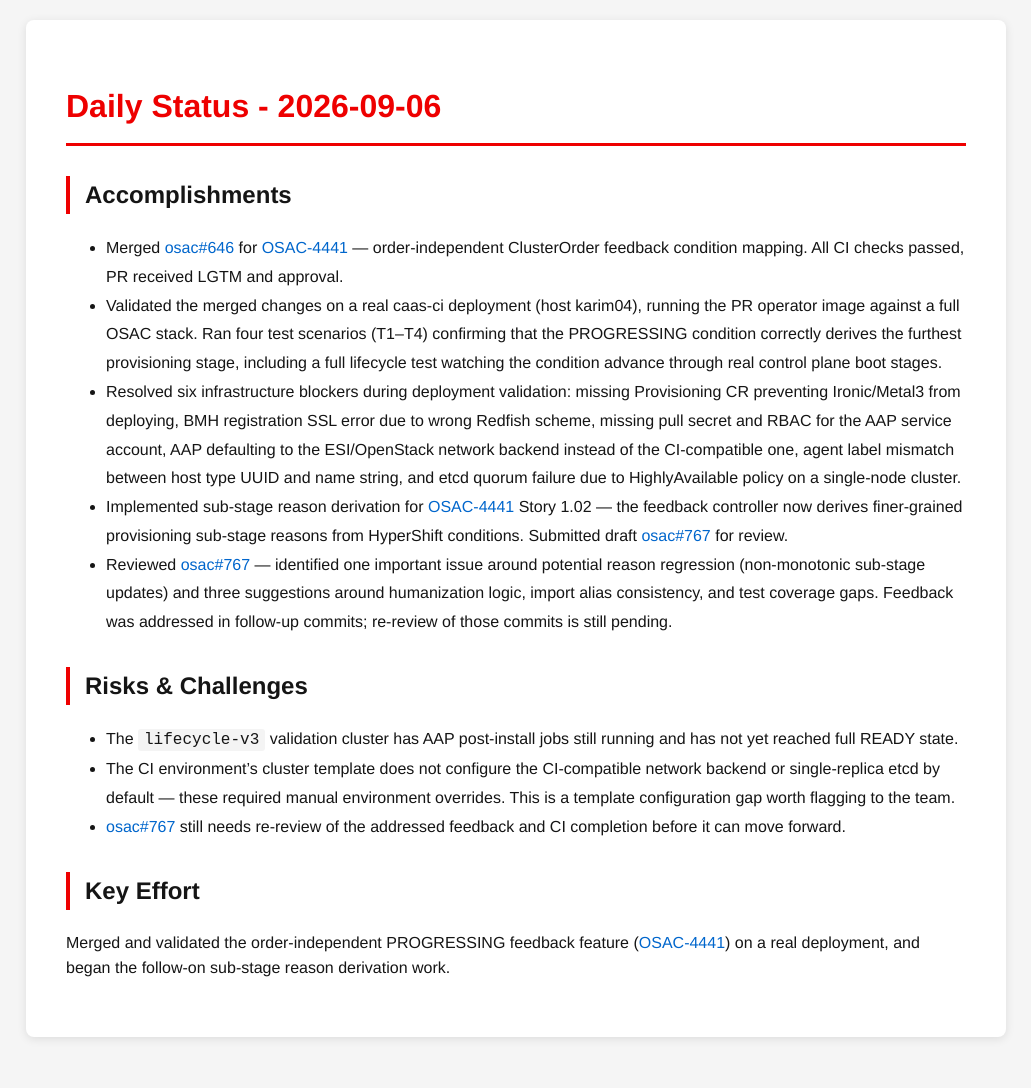
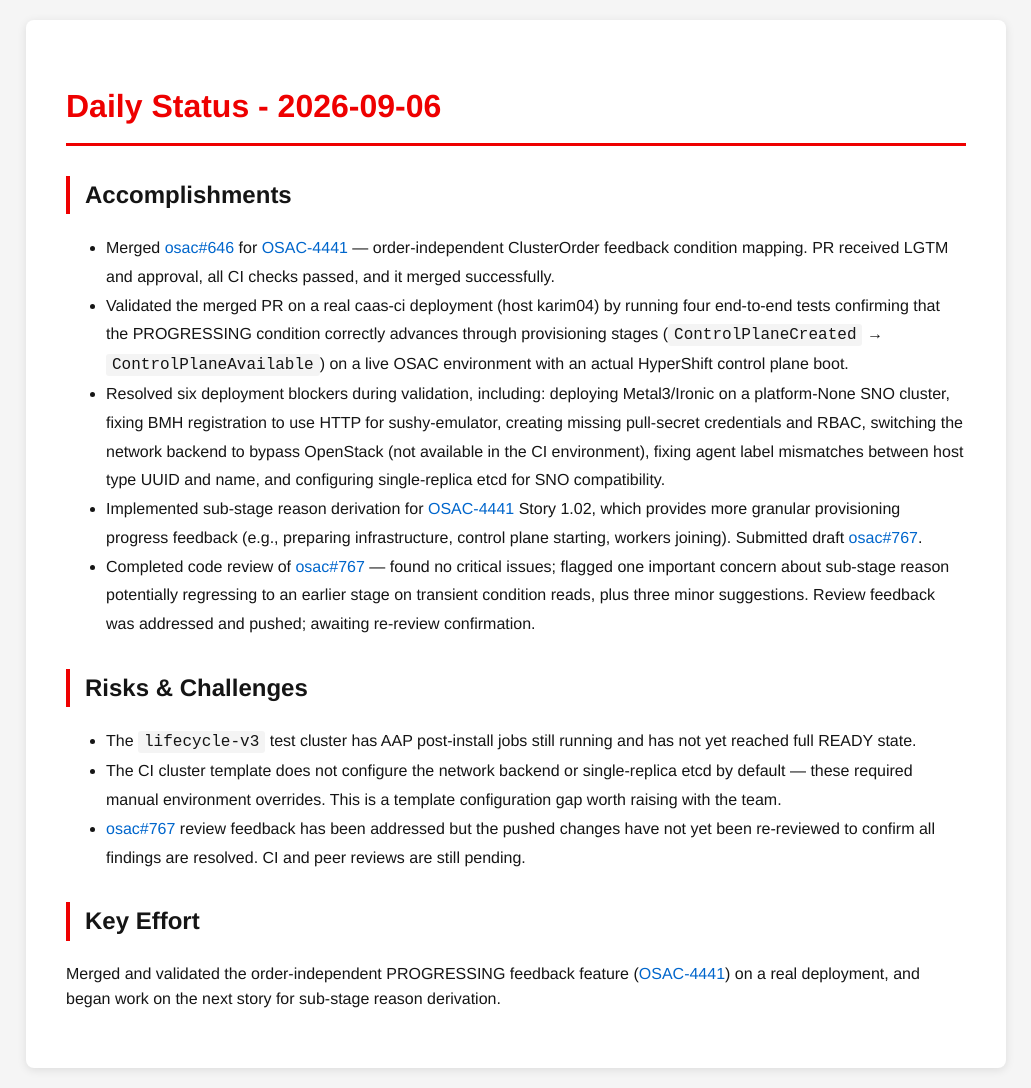
Before and after one commit to tzvatot/daily-status, a Jekyll site: the page built from 2026-09-06.md, in a window 1280 px wide. Shown: the whole page, without its empty margins (124-1155 px from the left). Built offline with Jekyll 4.4.1, drawn with Linux system fonts in a browser that asks for light colours; before the commit the page ends 1057 px from its top, so only the background shows below that.

Commit message:
Daily status update - 2026-09-06

```diff
--- a/2026-09-06.md
+++ b/2026-09-06.md
@@ -8,18 +8,18 @@ date: 2026-09-06
 
 ## Accomplishments
 
-- Merged [osac#646](https://github.com/osac-project/osac/pull/646) for [OSAC-4441](https://redhat.atlassian.net/browse/OSAC-4441) — order-independent ClusterOrder feedback condition mapping. All CI checks passed, PR received LGTM and approval.
-- Validated the merged changes on a real caas-ci deployment (host karim04), running the PR operator image against a full OSAC stack. Ran four test scenarios (T1–T4) confirming that the PROGRESSING condition correctly derives the furthest provisioning stage, including a full lifecycle test watching the condition advance through real control plane boot stages.
-- Resolved six infrastructure blockers during deployment validation: missing Provisioning CR preventing Ironic/Metal3 from deploying, BMH registration SSL error due to wrong Redfish scheme, missing pull secret and RBAC for the AAP service account, AAP defaulting to the ESI/OpenStack network backend instead of the CI-compatible one, agent label mismatch between host type UUID and name string, and etcd quorum failure due to HighlyAvailable policy on a single-node cluster.
-- Implemented sub-stage reason derivation for [OSAC-4441](https://redhat.atlassian.net/browse/OSAC-4441) Story 1.02 — the feedback controller now derives finer-grained provisioning sub-stage reasons from HyperShift conditions. Submitted draft [osac#767](https://github.com/osac-project/osac/pull/767) for review.
-- Reviewed [osac#767](https://github.com/osac-project/osac/pull/767) — identified one important issue around potential reason regression (non-monotonic sub-stage updates) and three suggestions around humanization logic, import alias consistency, and test coverage gaps. Feedback was addressed in follow-up commits; re-review of those commits is still pending.
+- Merged [osac#646](https://github.com/osac-project/osac/pull/646) for [OSAC-4441](https://redhat.atlassian.net/browse/OSAC-4441) — order-independent ClusterOrder feedback condition mapping. PR received LGTM and approval, all CI checks passed, and it merged successfully.
+- Validated the merged PR on a real caas-ci deployment (host karim04) by running four end-to-end tests confirming that the PROGRESSING condition correctly advances through provisioning stages (`ControlPlaneCreated` → `ControlPlaneAvailable`) on a live OSAC environment with an actual HyperShift control plane boot.
+- Resolved six deployment blockers during validation, including: deploying Metal3/Ironic on a platform-None SNO cluster, fixing BMH registration to use HTTP for sushy-emulator, creating missing pull-secret credentials and RBAC, switching the network backend to bypass OpenStack (not available in the CI environment), fixing agent label mismatches between host type UUID and name, and configuring single-replica etcd for SNO compatibility.
+- Implemented sub-stage reason derivation for [OSAC-4441](https://redhat.atlassian.net/browse/OSAC-4441) Story 1.02, which provides more granular provisioning progress feedback (e.g., preparing infrastructure, control plane starting, workers joining). Submitted draft [osac#767](https://github.com/osac-project/osac/pull/767).
+- Completed code review of [osac#767](https://github.com/osac-project/osac/pull/767) — found no critical issues; flagged one important concern about sub-stage reason potentially regressing to an earlier stage on transient condition reads, plus three minor suggestions. Review feedback was addressed and pushed; awaiting re-review confirmation.
 
 ## Risks & Challenges
 
-- The `lifecycle-v3` validation cluster has AAP post-install jobs still running and has not yet reached full READY state.
-- The CI environment's cluster template does not configure the CI-compatible network backend or single-replica etcd by default — these required manual environment overrides. This is a template configuration gap worth flagging to the team.
-- [osac#767](https://github.com/osac-project/osac/pull/767) still needs re-review of the addressed feedback and CI completion before it can move forward.
+- The `lifecycle-v3` test cluster has AAP post-install jobs still running and has not yet reached full READY state.
+- The CI cluster template does not configure the network backend or single-replica etcd by default — these required manual environment overrides. This is a template configuration gap worth raising with the team.
+- [osac#767](https://github.com/osac-project/osac/pull/767) review feedback has been addressed but the pushed changes have not yet been re-reviewed to confirm all findings are resolved. CI and peer reviews are still pending.
 
 ## Key Effort
 
-Merged and validated the order-independent PROGRESSING feedback feature ([OSAC-4441](https://redhat.atlassian.net/browse/OSAC-4441)) on a real deployment, and began the follow-on sub-stage reason derivation work.
+Merged and validated the order-independent PROGRESSING feedback feature ([OSAC-4441](https://redhat.atlassian.net/browse/OSAC-4441)) on a real deployment, and began work on the next story for sub-stage reason derivation.
```
